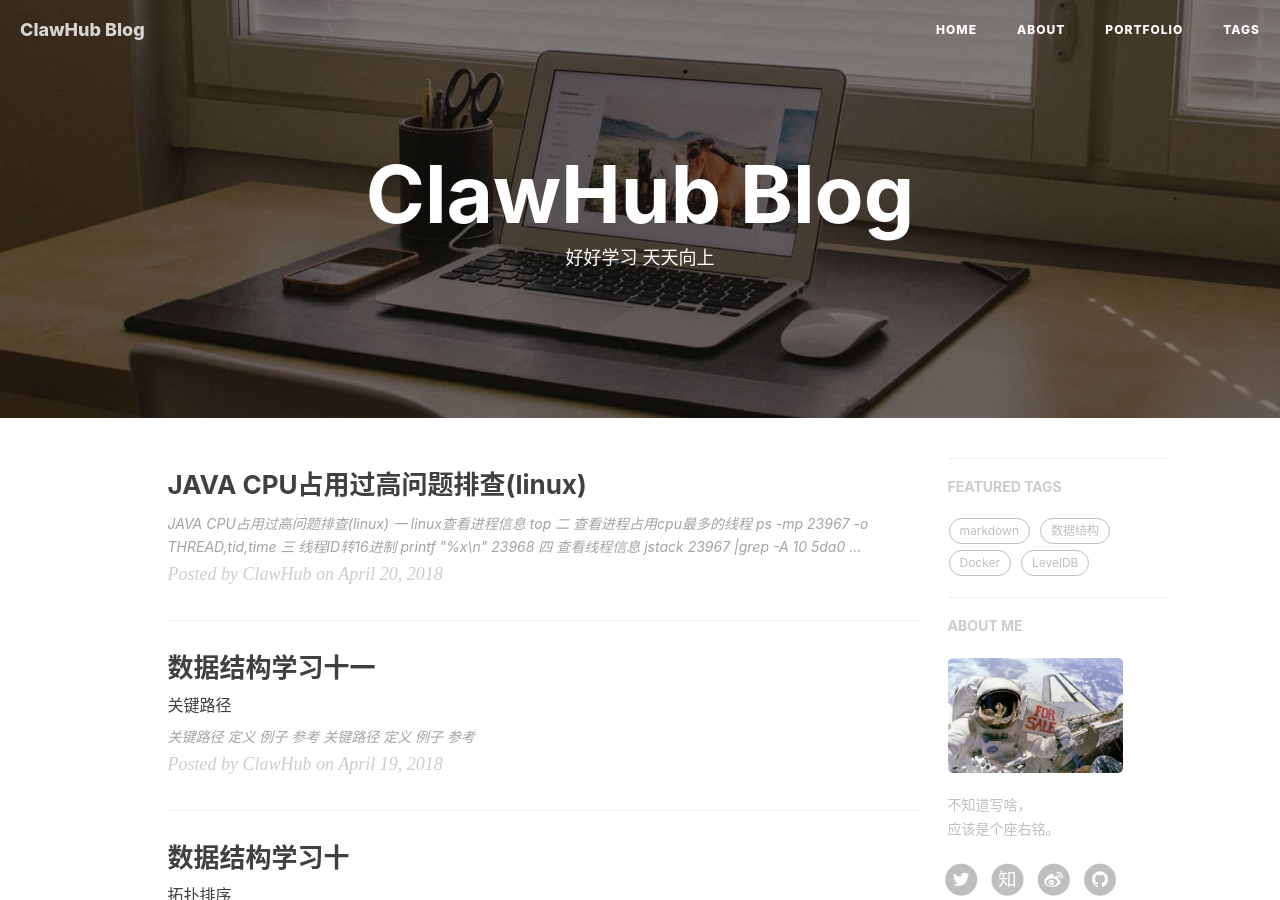
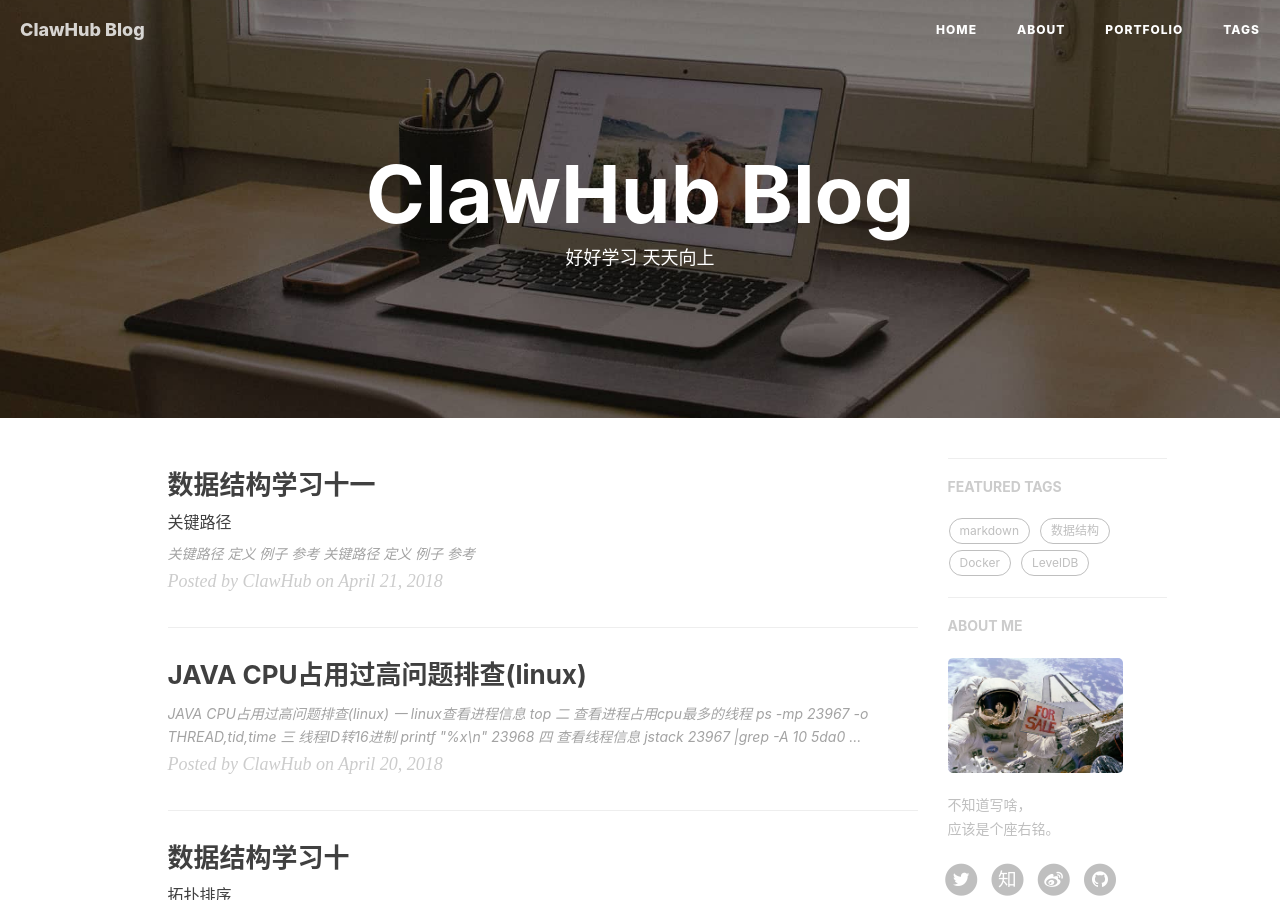
Before and after one commit to RunawayFzzF/clawhub.github.io, a Jekyll site: the page built from index.html, in a window 1280 px wide and 900 px high. Built offline with Jekyll 4.4.1, drawn with Linux system fonts in a browser that asks for light colours; nearby versions of some CDN libraries; the list of posts is cut into pages by our own code; comment, search, counter and statistics services are not loaded.

Commit message:
修改时间

```diff
--- a/_posts/2018-04-21-data-structure-graph-critical-path.markdown
+++ b/_posts/2018-04-21-data-structure-graph-critical-path.markdown
@@ -2,7 +2,7 @@
 layout:       post
 title:        "数据结构学习十一"
 subtitle:     "关键路径"
-date:         2018-04-19 14:46:00
+date:         2018-04-21 20:51:00
 author:       "ClawHub"
 header-img:   "img/in-post/2018-03-29-data-structure-algorithm/data-structure.jpg"
 header-mask:  0.3
```
